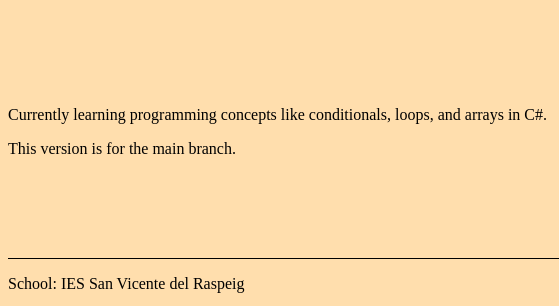
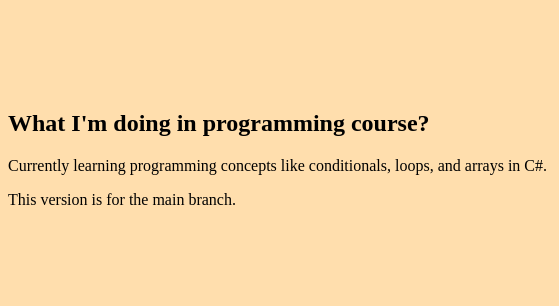
Before and after one commit to cb-mario/Exercise_Unit5_website, a plain HTML site: page index.html in a window 1280 px wide. Shown: the part 294-600 px from the top of the page, 0-559 px from the left. Drawn offline with Linux system fonts and the light colour scheme.

Commit message:
Study info added into main branch

```diff
--- a/index.html
+++ b/index.html
@@ -16,8 +16,10 @@
 
     <img src="githubimage.png" alt="GitHub logo black and white" width="150px">
 
+    <h2>What I'm doing in programming course?</h2>
     <p>Currently learning programming concepts like conditionals, loops, and arrays in C#.</p>
     <p>This version is for the main branch.</p>
+
     <footer>
         <p>School: IES San Vicente del Raspeig</p>
         <p><a href="mailto:cerbano.m@gmail.com">cerbano.m@gmail.com</a></p>
```
